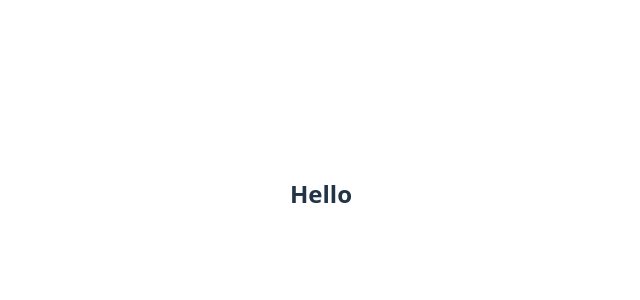
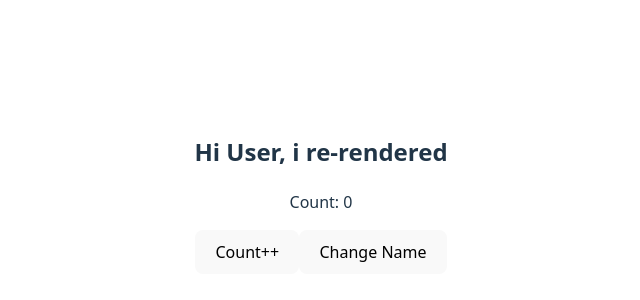
Before and after one commit to VijayJadon22/React-Prepration-Revision, a React (Vite) app: page / in a window 1280 px wide. Shown: the part 206-506 px from the top of the page, without its empty margins (319-959 px from the left). Built offline with nearby package versions, Linux system fonts and the light colour scheme.

Commit message:
Used React.Memo for optimization and avoid unnecessary rendering

```diff
--- a/src/App.jsx
+++ b/src/App.jsx
@@ -1,13 +1,18 @@
-import { useState } from 'react'
-import './App.css'
+import { useState } from "react";
+import "./App.css";
+import Greet from "./components/Greet";
 
 function App() {
-
+  const [count, setCount] = useState(0);
+  const [text, setText] = useState("User");
   return (
     <>
-      <h2>Hello</h2>
+      <Greet name={text} />
+      <p>Count: {count}</p>
+      <button onClick={() => setCount((count) => count + 1)}>Count++</button>
+      <button onClick={() => setText("Vijay")}>Change Name</button>
     </>
-  )
+  );
 }
 
-export default App
+export default App;
--- /dev/null
+++ b/src/components/Greet.jsx
@@ -0,0 +1,8 @@
+import React from "react";
+
+const Greet = (props) => {
+  console.log("Hi i re-rendered");
+  return <h2>Hi {props.name}, i re-rendered</h2>;
+};
+
+export default React.memo(Greet);
```
